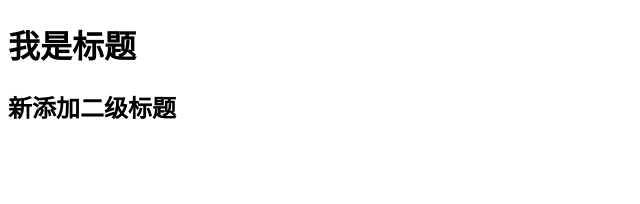
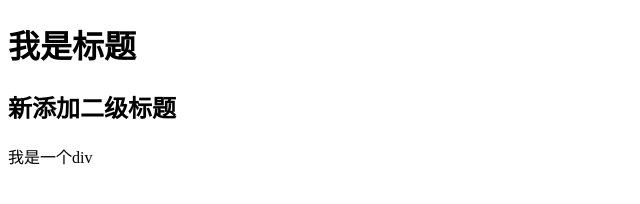
Before and after one commit to weiwen0828/wbs17082, a plain HTML site: page index.html in a window 1280 px wide. Shown: the whole page, without its empty margins (0-640 px from the left). Drawn offline with Linux system fonts and the light colour scheme.

Commit message:
在线修改
在线修改

```diff
--- a/index.html
+++ b/index.html
@@ -7,5 +7,6 @@
 <body>
 	<h1>我是标题</h1>
 	<h2>新添加二级标题</h2>
+	<div>我是一个div</div>
 </body>
 </html>
```
